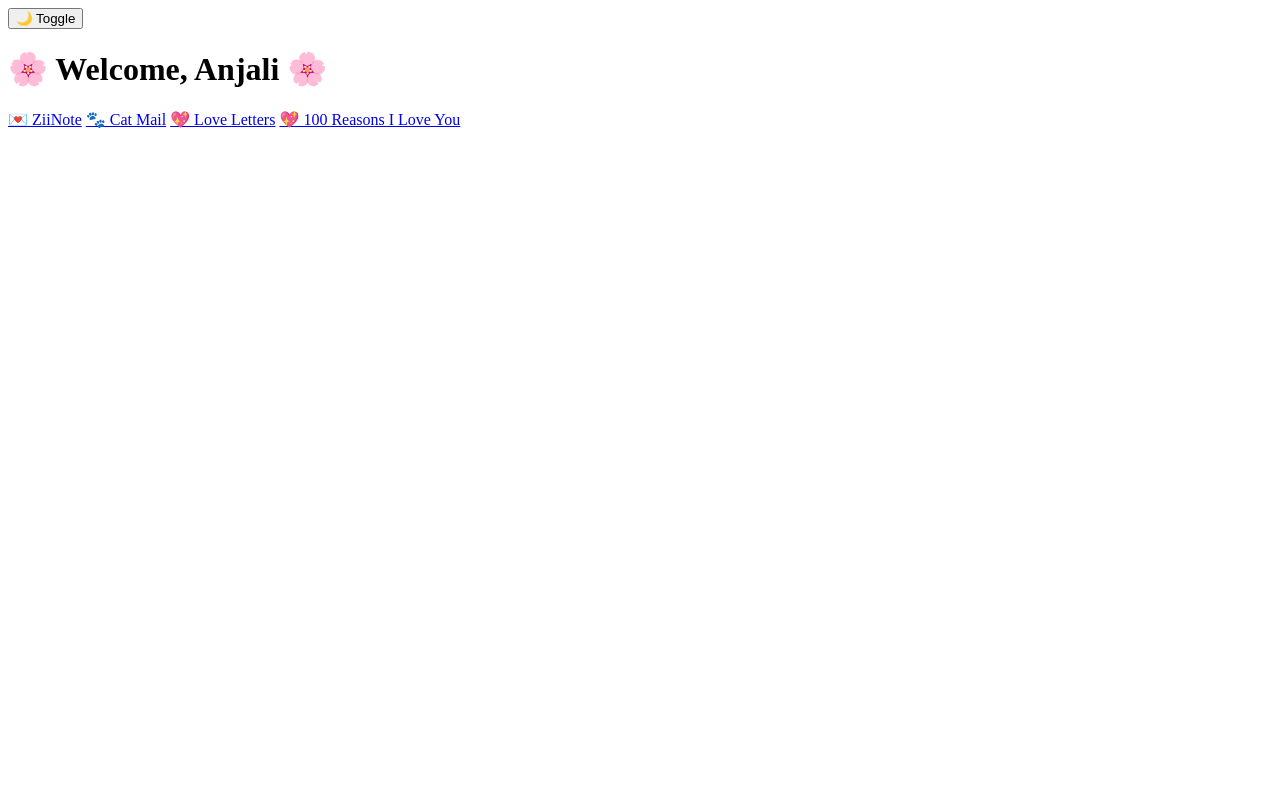
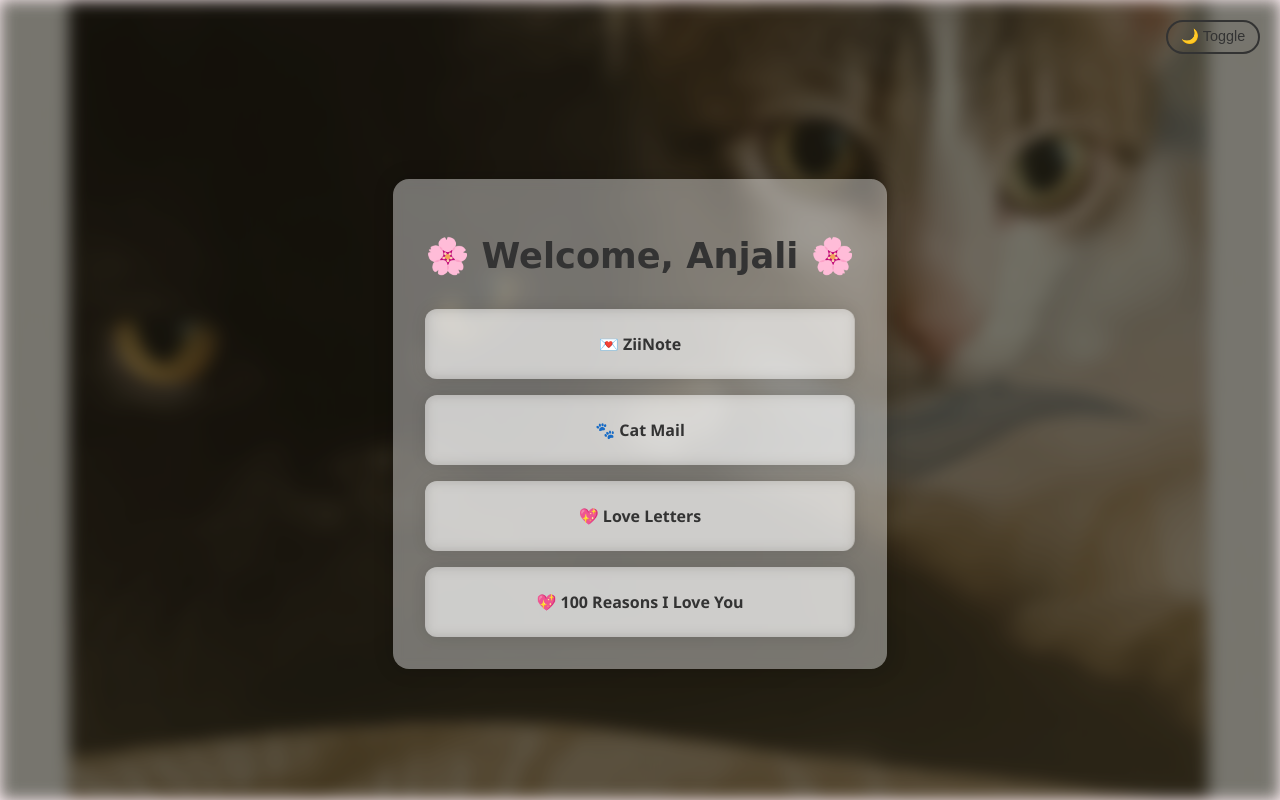
Before and after one commit to ZidanShaikh/NovaNxyie, a plain HTML site: page B/home.html in a window 1280 px wide. Drawn offline with Linux system fonts and the light colour scheme; the site is published under a folder, as on GitHub Pages, so addresses that start at the root find nothing; files whose address does not match are found by name.

Commit message:
Update home.html

```diff
--- a/B/home.html
+++ b/B/home.html
@@ -4,7 +4,7 @@
   <meta charset="UTF-8" />
   <meta name="viewport" content="width=device-width, initial-scale=1.0"/>
   <title>Welcome Home</title>
-  <link rel="stylesheet" href="/B/css/style.css">
+  <link rel="stylesheet" href="../css/style.css">
   <script defer src="js/theme.js"></script>
 </head>
 <body class="home-page">
```
